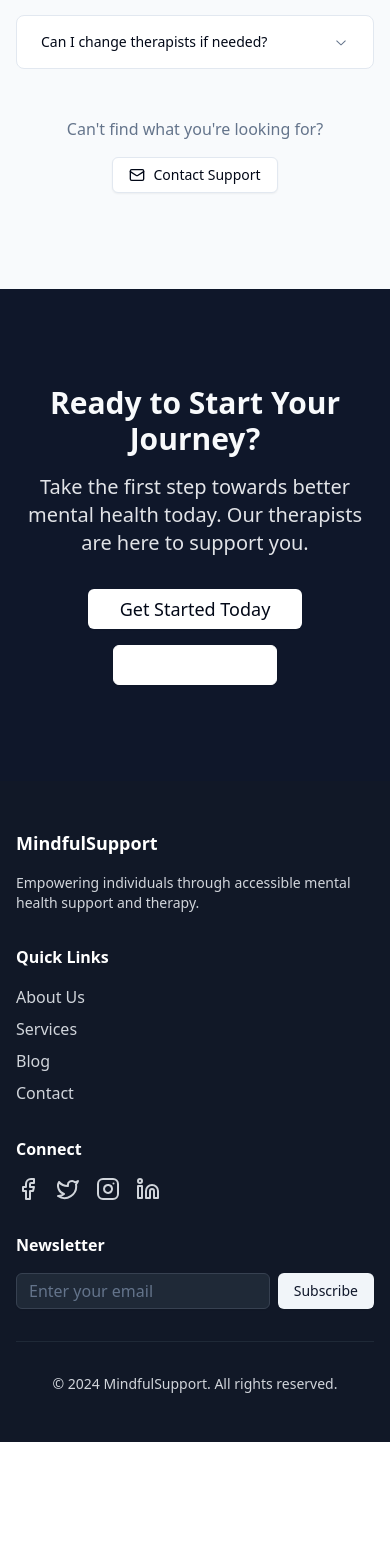
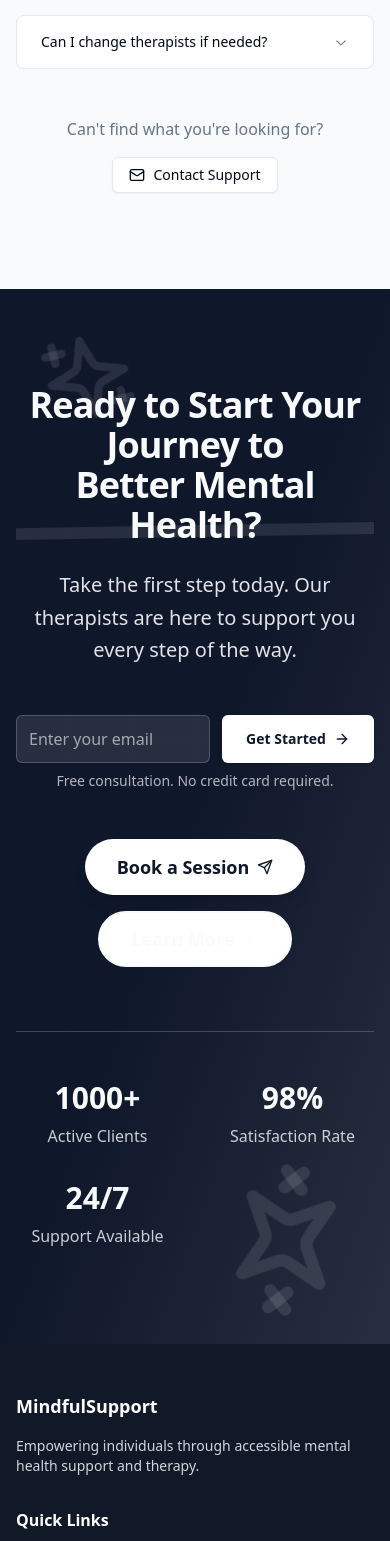
Before and after one commit to taut0logy/Serenite, a Next.js app in the folder support-group/: page / in a window 390 px wide. Shown: the part 6061-7602 px from the top of the page. Before the commit the page ends 7503 px from the top, so only its background shows below. Built offline with nearby package versions, Linux system fonts and the light colour scheme.

Commit message:
Enhance CTA section with advanced animations, interactive design, and responsive layout

```diff
--- a/support-group/components/sections/cta.tsx
+++ b/support-group/components/sections/cta.tsx
@@ -1,31 +1,170 @@
+"use client";
+
+import { motion } from "framer-motion";
 import { Button } from "@/components/ui/button";
+import { Input } from "@/components/ui/input";
+import { ArrowRight, Sparkles, Send, ChevronRight } from "lucide-react";
+
+const containerVariants = {
+  hidden: { opacity: 0 },
+  visible: {
+    opacity: 1,
+    transition: {
+      staggerChildren: 0.2,
+    },
+  },
+};
+
+const itemVariants = {
+  hidden: { opacity: 0, y: 20 },
+  visible: {
+    opacity: 1,
+    y: 0,
+    transition: { duration: 0.5 },
+  },
+};
 
 export function CtaSection() {
   return (
-    <section className="py-24 bg-primary dark:bg-primary/90">
-      <div className="container mx-auto px-4 text-center">
-        <h2 className="text-3xl md:text-4xl font-bold mb-4 text-primary-foreground">
-          Ready to Start Your Journey?
-        </h2>
-        <p className="text-xl md:text-2xl text-primary-foreground/90 mb-8 max-w-2xl mx-auto">
-          Take the first step towards better mental health today. Our therapists are here to support you.
+    <section className="relative py-24 overflow-hidden">
+      {/* Gradient Background */}
+      <div className="absolute inset-0 bg-gradient-to-br from-primary via-primary to-primary/90 dark:from-primary/80 dark:via-primary/70 dark:to-primary/60" />
+
+      {/* Pattern Overlay */}
+      <div className="absolute inset-0 bg-grid-pattern opacity-[0.05] dark:opacity-[0.08]" />
+
+      {/* Decorative Elements */}
+      <div className="absolute inset-0">
+        <div className="absolute top-10 left-10">
+          <motion.div
+            className="text-primary-foreground/10"
+            animate={{
+              rotate: 360,
+              scale: [1, 1.2, 1],
+            }}
+            transition={{
+              duration: 8,
+              repeat: Infinity,
+              repeatType: "reverse",
+            }}
+          >
+            <Sparkles className="w-24 h-24" />
+          </motion.div>
+        </div>
+        <div className="absolute bottom-10 right-10">
+          <motion.div
+            className="text-primary-foreground/10"
+            animate={{
+              rotate: -360,
+              scale: [1, 1.3, 1],
+            }}
+            transition={{
+              duration: 10,
+              repeat: Infinity,
+              repeatType: "reverse",
+            }}
+          >
+            <Sparkles className="w-32 h-32" />
+          </motion.div>
+        </div>
+      </div>
+
+      <div className="container relative mx-auto px-4">
+        <motion.div
+          className="max-w-4xl mx-auto text-center"
+          variants={containerVariants}
+          initial="hidden"
+          whileInView="visible"
+          viewport={{ once: true }}
+        >
+          {/* Main Content */}
+          <motion.h2
+            className="text-4xl md:text-5xl lg:text-6xl font-bold text-primary-foreground mb-6 tracking-tight"
+            variants={itemVariants}
+          >
+            Ready to Start Your Journey to{" "}
+            <span className="relative inline-block">
+              <span className="relative z-10">Better Mental Health?</span>
+              <span className="absolute inset-x-0 bottom-2 h-3 bg-primary-foreground/10 -rotate-1"></span>
+            </span>
+          </motion.h2>
+
+          <motion.p
+            className="text-xl md:text-2xl text-primary-foreground/90 mb-12 max-w-2xl mx-auto leading-relaxed"
+            variants={itemVariants}
+          >
+            Take the first step today. Our therapists are here to support you every
+            step of the way.
+          </motion.p>
+
+          {/* Email Signup */}
+          <motion.div
+            className="max-w-md mx-auto mb-12"
+            variants={itemVariants}
+          >
+            <div className="flex gap-3">
+              <Input
+                type="email"
+                placeholder="Enter your email"
+                className="h-12 bg-primary-foreground/10 border-primary-foreground/20 text-primary-foreground placeholder:text-primary-foreground/60 focus:border-primary-foreground/30"
+              />
+              <Button
+                className="h-12 bg-background hover:bg-background/90 text-primary hover:text-primary/90 gap-2 whitespace-nowrap font-semibold px-6 transition-all duration-300"
+              >
+                Get Started
+                <ArrowRight className="w-4 h-4" />
+              </Button>
+            </div>
+            <p className="text-primary-foreground/70 text-sm mt-2">
+              Free consultation. No credit card required.
             </p>
-        <div className="flex flex-col sm:flex-row gap-4 justify-center items-center">
+          </motion.div>
+
+          {/* Action Buttons */}
+          <motion.div
+            className="flex flex-col sm:flex-row gap-4 justify-center items-center"
+            variants={itemVariants}
+          >
             <Button
               size="lg"
-            variant="secondary"
-            className="text-lg px-8 bg-background hover:bg-background/90 text-foreground"
+              className="h-14 bg-background hover:bg-background/90 text-primary hover:text-primary/90 gap-2 text-lg px-8 rounded-full font-semibold shadow-lg hover:shadow-xl transition-all duration-300 group"
             >
-            Get Started Today
+              Book a Session
+              <Send className="w-5 h-5 group-hover:translate-x-1 transition-transform" />
             </Button>
             <Button
               size="lg"
               variant="outline"
-            className="text-lg px-8 border-background text-background hover:bg-background hover:text-primary transition-colors"
+              className="h-14 border-2 border-primary-foreground text-primary-foreground hover:bg-primary-foreground/10 text-lg px-8 rounded-full font-semibold backdrop-blur-sm transition-all duration-300 group"
             >
               Learn More
+              <ChevronRight className="w-5 h-5 group-hover:translate-x-1 transition-transform" />
             </Button>
+          </motion.div>
+
+          {/* Trust Indicators */}
+          <motion.div
+            className="mt-16 pt-12 border-t border-primary-foreground/20"
+            variants={itemVariants}
+          >
+            <div className="grid grid-cols-2 md:grid-cols-3 gap-8 text-center">
+              {[
+                { number: "1000+", label: "Active Clients" },
+                { number: "98%", label: "Satisfaction Rate" },
+                { number: "24/7", label: "Support Available" },
+              ].map((stat, index) => (
+                <div key={index} className="group cursor-pointer">
+                  <p className="text-3xl md:text-4xl font-bold text-primary-foreground mb-2 group-hover:scale-110 transition-transform duration-300">
+                    {stat.number}
+                  </p>
+                  <p className="text-primary-foreground/80 font-medium">
+                    {stat.label}
+                  </p>
                 </div>
+              ))}
+            </div>
+          </motion.div>
+        </motion.div>
       </div>
     </section>
   );
```
Lines whose indentation alone changed are shown as unchanged.
